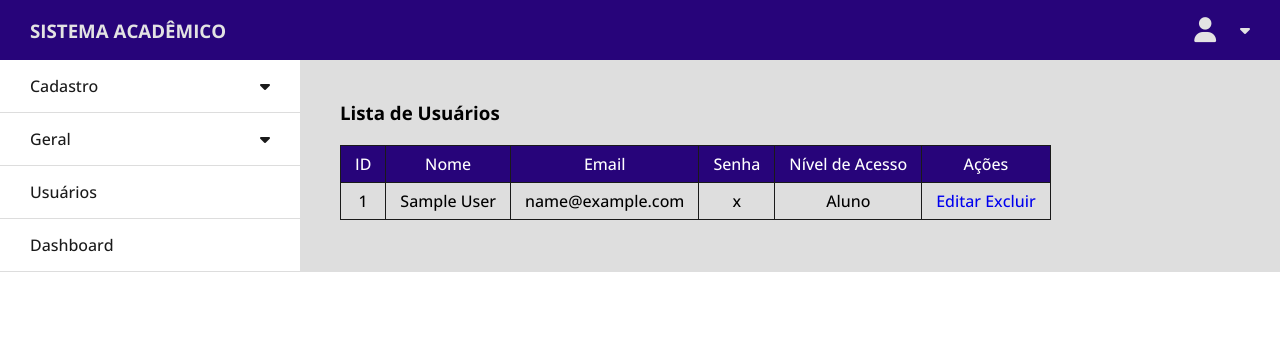
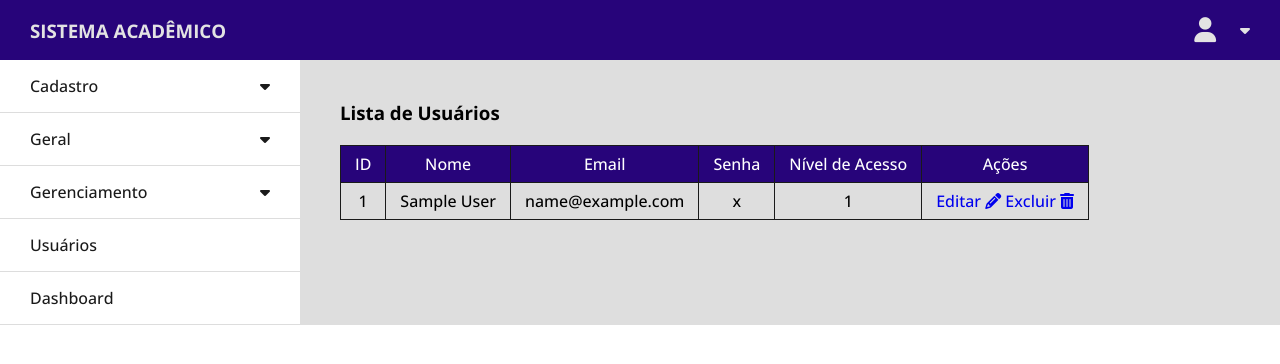
Before and after one commit to FelipeSoft/sistema-academico-poo, a PHP site: page /sistema-academico-poo/users.php in a window 1280 px wide; the page is wider, and only the part inside the window is pictured. Shown: the top 364 px of that part. Run offline with PHP 8.4, Linux system fonts and the light colour scheme; tables that the repository leaves empty hold one stand-in row (values such as "Sample post"); some libraries are stand-ins or nearby versions.

Commit message:
Synchronizing

```diff
--- a/assets/css/forms.css
+++ b/assets/css/forms.css
@@ -34,7 +34,9 @@ div.personal-info{
 div.student-area,
 div.guardian-area{
     display: flex;
+    flex-direction: row;
     gap: 40px;
+    height: 100%;
 }
 form label input:focus,
 form label select:focus{
@@ -43,7 +45,8 @@ form label select:focus{
 div.button-area{
     width: 100%;
     display: flex;
-    justify-content: flex-start;
+    justify-content: flex-end;
+    margin-bottom: 30px;
 }
 div.button-area button{
     background-color: var(--high-color);
@@ -52,10 +55,11 @@ div.button-area button{
     padding: 15px 30px;
     cursor: pointer;
     transition: all ease 0.4s;
-    margin: 20px 0px 30px;
     outline: 0;
 }
-
+div.student-area div.column-right-sa{
+    height: 100%;
+}
 div.button-area button:hover,
 div.button-area button:focus{
     transform: translateY(-10px);
--- a/assets/css/home.css
+++ b/assets/css/home.css
@@ -37,10 +37,12 @@ div.toggle-item{
     transition: all ease 0.4s;
     padding: 15px 30px;
 }
-div.section-item.s3{
+div.section-item.s3,
+div.section-item.s4{
     padding: 0px;
 }
-div.section-item.s3 a{
+div.section-item.s3 a,
+div.section-item.s4 a{
     color: var(--dark-color);
     height: 100%;
     width: 100%;
@@ -68,7 +70,8 @@ div.toggle-item:hover, div.toggle-item:focus{
     cursor: pointer;
 }
 div.toggle-area-1,
-div.toggle-area-2{
+div.toggle-area-2,
+div.toggle-area-5{
     display: none;
 }
 div.profile{
@@ -156,14 +159,18 @@ div.message{
 table#usersTable{
     border-collapse: collapse;
     margin-top: 20px;
+    width: max-content;
 }
 table#usersTable thead tr td{
     background-color: var(--high-color);
     color: #fff;
 }
+table#usersTable thead tr td{
+    width: max-content;
+}
 table#usersTable thead tr td,
 table#usersTable tbody tr td{
     border: 1px solid var(--dark-color);
+    text-align: center;
     padding: 7px 14px;
-    text-align: center;
 }
--- a/assets/css/index.css
+++ b/assets/css/index.css
@@ -19,12 +19,14 @@
 }
 body, html{
     width: 100vw;
+    height: max-content;
     overflow-x: hidden;
-    height: max-content;
 }
 div.container{
     width: 100%;
-    height: max-content;
+    height: 100%;
+    overflow-x: auto;
+    overflow-y: hidden;
 }
 ::-webkit-scrollbar{
     width: 10px;
@@ -35,3 +37,18 @@ div.container{
 ::-webkit-scrollbar-thumb{
     background-color: var(--high-color);
 }
+div.table
+{
+    width: max-content;
+}
+div.table-head{
+    width: 100%;
+}
+div.table-row{
+    display: flex;
+    align-items: center;
+}
+div.table-row div.table-cell{
+    width: max-content;
+    padding: 10px 20px;
+}
--- a/assets/js/asideToggleAnimation.js
+++ b/assets/js/asideToggleAnimation.js
@@ -17,3 +17,13 @@ document.querySelector("div.section-item.s2").addEventListener("click", ()=>{
         document.querySelector("div.section-item.s2 i").classList = 'fa fa-caret-up';
     }
 });
+
+document.querySelector("div.section-item.s5").addEventListener("click", ()=>{
+    if(document.querySelector("div.toggle-area-5").style.display === 'block'){
+        document.querySelector("div.toggle-area-5").style.display = 'none';
+        document.querySelector("div.section-item.s5 i").classList = 'fa fa-caret-down';
+    } else {
+        document.querySelector("div.toggle-area-5").style.display = 'block';
+        document.querySelector("div.section-item.s5 i").classList = 'fa fa-caret-up';
+    }
+});
--- a/components/asideAdministrator.php
+++ b/components/asideAdministrator.php
@@ -15,7 +15,13 @@
             <div class="toggle-item"><a href="">Mensagens</a></div>
             <div class="toggle-item"><a href="">Quadro de Horários</a></div>
         </div>
+        <div class="section-item s5">Gerenciamento <i class="fa fa-caret-down"></i></div>
+        <div class="toggle-area-5">
+            <div class="toggle-item"><a href="">Alunos</a></div>
+            <div class="toggle-item"><a href="">Responsáveis</a></div>
+            <div class="toggle-item"><a href="">Administradores</a></div>
+        </div>
         <div class="section-item s3"><a href="users.php">Usuários</a></div>
-        <div class="section-item s3"><a href="">Dashboard</a></div>
+        <div class="section-item s4"><a href="">Dashboard</a></div>
     </div>
 </aside>
--- a/components/header.php
+++ b/components/header.php
@@ -6,6 +6,7 @@
     <meta name="viewport" content="width=device-width, initial-scale=1.0">
     <link rel="stylesheet" href="<?=$base_url?>/assets/css/home.css">
     <link rel="stylesheet" href="<?=$base_url?>/assets/css/forms.css">
+    <link rel="stylesheet" href="<?=$base_url?>/assets/css/index.css">
     <script src="https://use.fontawesome.com/a443ad607e.js"></script>
 </head>
 <body>
--- a/config.php
+++ b/config.php
@@ -4,7 +4,7 @@ require("C:/xampp/htdocs/sistema-academico-poo/models/DatabaseConnection.php");
 $DB_NAME = "sistema_academico";
 $DB_HOST = "localhost";
 $DB_USER = "root";
-$DB_PASSWORD = "aluno123";
+$DB_PASSWORD = "root";
 
 $database_connection = new DatabaseConnection($DB_NAME, $DB_HOST, $DB_USER, $DB_PASSWORD);
 $connection = $database_connection->connect();
--- a/dao/UserDataAccessObjectMySql.php
+++ b/dao/UserDataAccessObjectMySql.php
@@ -62,6 +62,8 @@ class UserDataAccessObjectMySql{
                     $users[] = $user;
                 }
                 return $users;
+            } else {
+                return null;
             }
 
         } catch(PDOException $error){
--- a/teacher.php
+++ b/teacher.php
@@ -8,7 +8,7 @@ require("C:/xampp/htdocs/sistema-academico-poo/components/header.php");
     <?php require("C:/xampp/htdocs/sistema-academico-poo/components/asideAdministrator.php") ?>
     <div class="container">
         <h2 class="main-title">Novo Cadastro</h2>
-        <form action="<?=$base_url?>/actions/student_action.php" method="POST">
+        <form action="<?=$base_url?>/actions/teacher_action.php" method="POST">
                 <h3>Área do Professor</h3>
                 <div class="student-area">
                     <div class="column-left-sa">
--- a/users.php
+++ b/users.php
@@ -10,7 +10,7 @@ $users = $dao->all();
 
 <main>
     <?php require("C:/xampp/htdocs/sistema-academico-poo/components/asideAdministrator.php"); ?>
-    <div class="container">
+    <div class="container container-table">
         <h3>Lista de Usuários</h3>
         <table id="usersTable">
             <thead>
@@ -23,7 +23,6 @@ $users = $dao->all();
                     <td>Ações</td>
                 </tr>
             </thead>
-            <tbody>
             <?php if($users !== null): ?>
                 <?php foreach($users as $user): ?>
                     <tr>
@@ -31,27 +30,16 @@ $users = $dao->all();
                         <td><?= $user->getUserAttribute("name"); ?></td>
                         <td><?= $user->getUserAttribute("email"); ?></td>
                         <td><?= $user->getUserAttribute("password"); ?></td>
+                        <td><?= $user->getUserAttribute("access_level"); ?></td>
                         <td>
-                                <?php
-                                    if($user->getUserAttribute("access_level") === 1){
-                                        echo "Aluno";
-                                    } else if($user->getUserAttribute("access_level") === 2){
-                                        echo "Professor";
-                                    } else if($user->getUserAttribute("access_level") === 3){
-                                        echo "Administrador";
-                                    }
-                                ?>
-                            </td>
-                            <td>
-                                <div class="actionsTableUsers">
-                                    <a href="<?=$base_url?>/edit_user.php?id=<?= $user->getUserAttribute("id"); ?>">Editar</a>
-                                    <a href="<?=$base_url?>/delete_user_action.php?id=<?= $user->getUserAttribute("id"); ?>">Excluir</a>
+                            <div class="actions-user">
+                                <a href="<?=$base_url;?>/edit_user.php">Editar <i class="fa fa-pencil"></i></a>
+                                <a href="<?=$base_url;?>/delete_user_action.php?id=<?=$user->getUserAttribute("id");?>">Excluir <i class="fa fa-trash"></i></a>
                             </div>
                         </td>
                     </tr>
                 <?php endforeach; ?>
             <?php endif; ?>
-            </tbody>
         </table>
     </div>
 </main>
```
Also changed, not shown: edit_user.php (+11 -1 lines), actions/teacher_action.php (added). Lines whose indentation alone changed are shown as unchanged.
